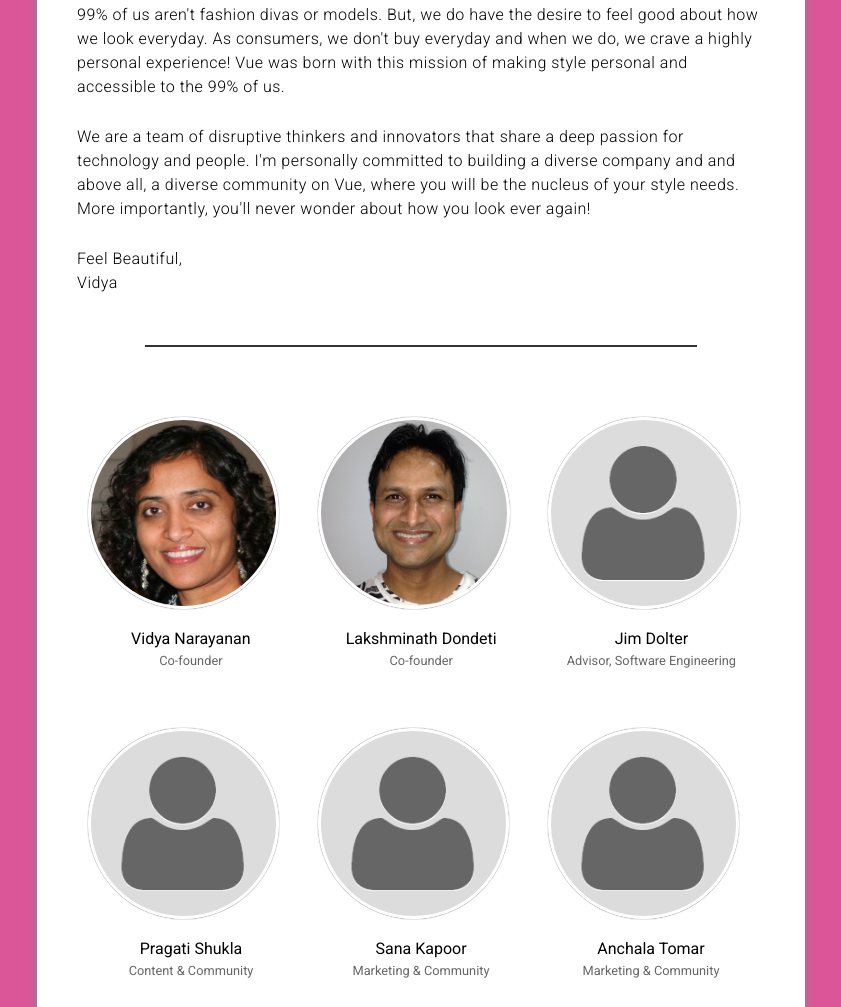
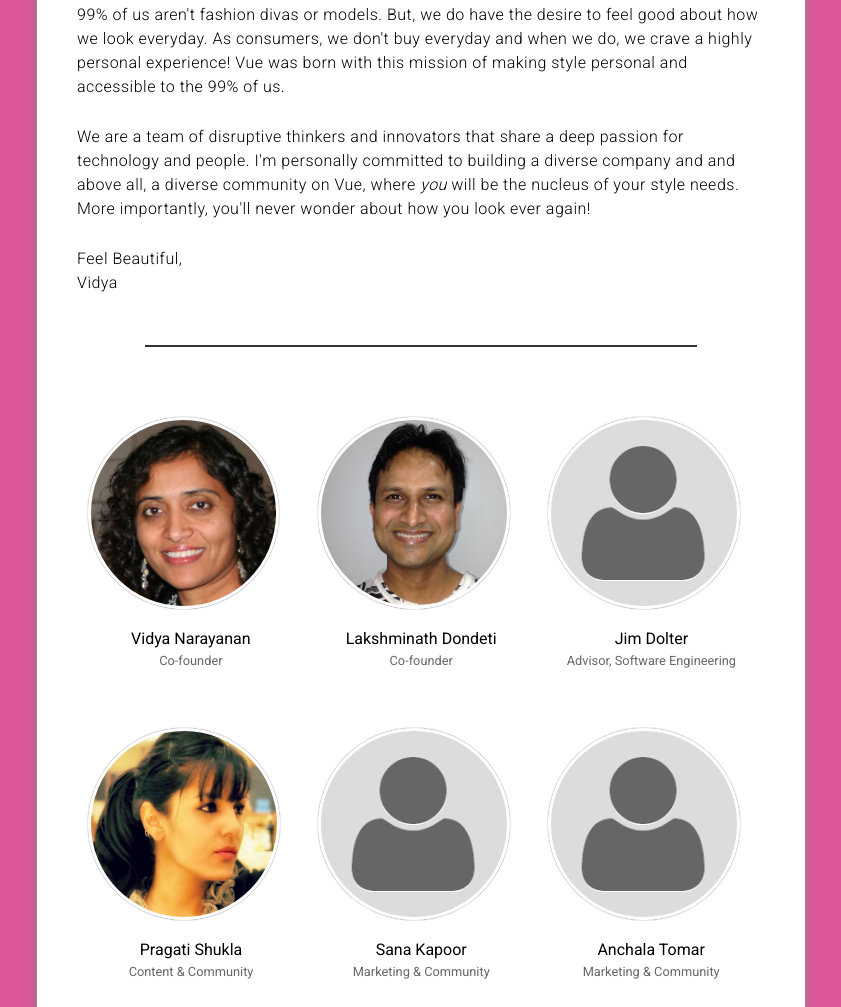
Before and after one commit to mrinaldhar/vue-silverlabs, a plain HTML site: page team.html in a window 1280 px wide. Shown: the part 345-1352 px from the top of the page, without its empty margins (219-1060 px from the left). Drawn offline with Linux system fonts and the light colour scheme.

Commit message:
Added team photos

```diff
--- a/team.html
+++ b/team.html
@@ -74,7 +74,7 @@ I'm no fashionista and I'm known for expressing lines like "I'm an engineer firs
 </p><p>
 99% of us aren't fashion divas or models. But, we do have the desire to feel good about how we look everyday. As consumers, we don't buy everyday and when we do, we crave a highly personal experience!  Vue was born with this mission of making style personal and accessible to the 99% of us.
 </p><p>
-We are a team of disruptive thinkers and innovators that share a deep passion for technology and people.  I'm personally committed to building a diverse company and and above all, a diverse community on Vue, where you will be the nucleus of your style needs. More importantly, you'll never wonder about how you look ever again!
+We are a team of disruptive thinkers and innovators that share a deep passion for technology and people.  I'm personally committed to building a diverse company and and above all, a diverse community on Vue, where <i>you</i> will be the nucleus of your style needs. More importantly, you'll never wonder about how you look ever again!
 </p><p>
 Feel Beautiful,<br />
 Vidya
@@ -126,8 +126,9 @@ Advisor, Software Engineering
 </div>
 </a>
 
+<a href="https://twitter.com/pragatis">
 <div class="team_person">
-<img src="./img/team/generic.png" class="person_picture" />
+<img src="./img/team/pragati.jpg" class="person_picture" />
 
 <span class="person_name">
 Pragati Shukla
@@ -138,6 +139,7 @@ Pragati Shukla
 Content &amp; Community
 </span>
 </div>
+</a>
 
 <div class="team_person">
 <img src="./img/team/generic.png" class="person_picture" />
@@ -244,7 +246,7 @@ Backend Engineering
 </div>
 
 
-<div class="team_person">
+<!-- <div class="team_person">
 <img src="./img/team/generic.png" class="person_picture" />
 
 <span class="person_name">
@@ -254,7 +256,7 @@ Preetam Lodhi
 <span class="person_designation">
 Backend Engineering
 </span>
-</div>
+</div> -->
 
 
 </div>
```
Also changed, not shown: index.html (+2 -2 lines), img/team/pragati.jpg (added).
